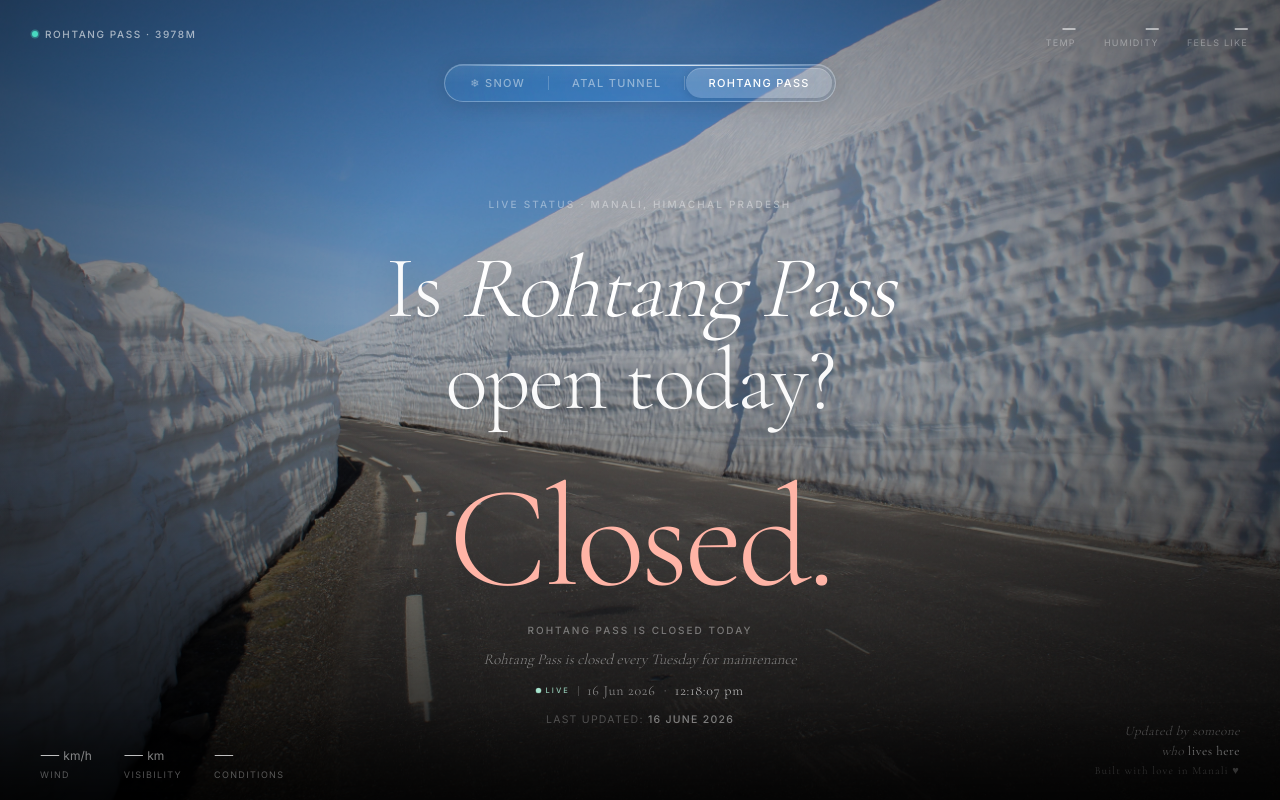
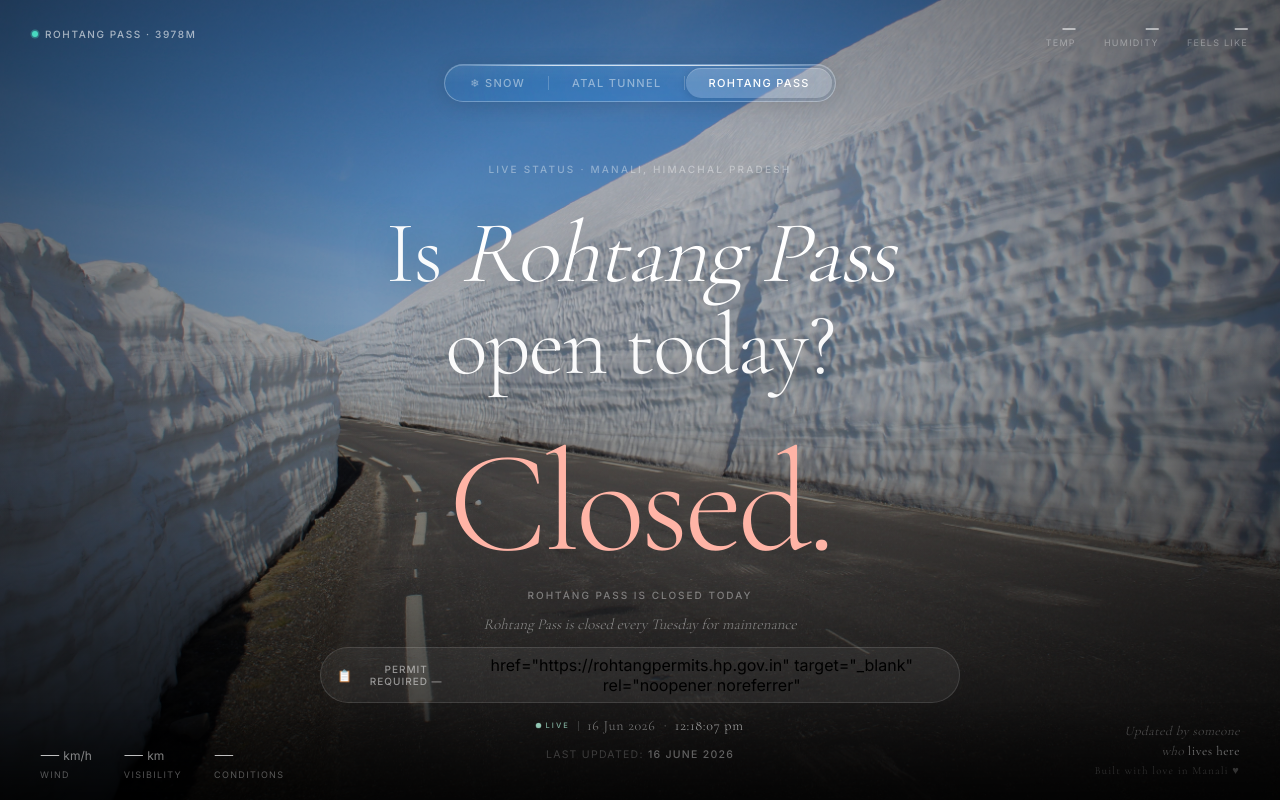
Before and after one commit to lazylionguru/manali-today, a Next.js app: page /rohtang-pass in a window 1280 px wide. Built offline with nearby package versions, Linux system fonts and the light colour scheme; no server answers.

Commit message:
fix: always show permit link on rohtang page

```diff
--- a/app/components/RohtangChecker.tsx
+++ b/app/components/RohtangChecker.tsx
@@ -448,7 +448,7 @@ export default function RohtangChecker() {
               <div className="answer-note">{status.note}</div>
 
               {/* Permit notice — always show when open */}
-              {effectiveStatus === 'open' && (
+
                 <div className="permit-notice">
                   <span className="permit-icon">📋</span>
                   <span className="permit-text">Permit required —</span>
@@ -457,7 +457,7 @@ export default function RohtangChecker() {
                     target="_blank"
                     rel="noopener noreferrer"
                 </div>
-              )}
+
 
               <div className="answer-timestamp">
                 <div className="ts-badge">
```
